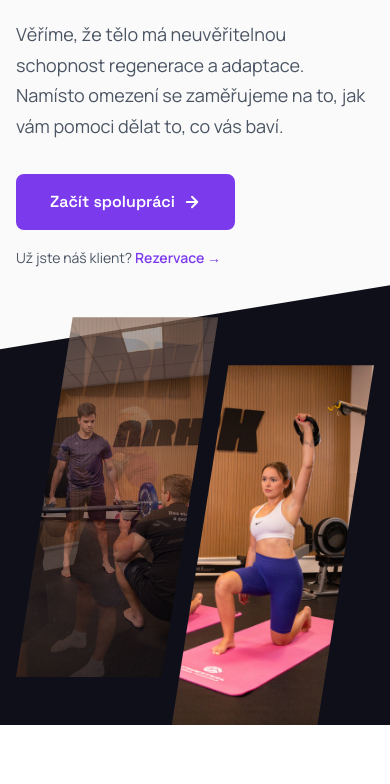
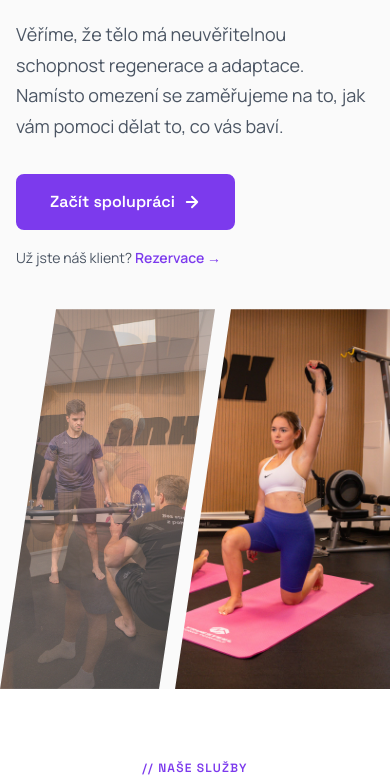
Before and after one commit to ARKSF/arksf-web, an Astro site: page / in a window 390 px wide. Shown: the part 285-1069 px from the top of the page. Built offline with nearby package versions, Linux system fonts and the light colour scheme; Astro itself is replaced by a stand-in of ours.

Commit message:
Hero 16: full-height photo slashes, mask reveal entrance
- Dark panel removed. The right side is the two photo slashes themselves,
  full hero height, the second bleeding off the right edge; the cut is a
  fixed offset so the // gap stays parallel.
- Entrance: masks open along the slashes (first top-down, second bottom-up)
  on expo ease-out while each photo settles from a slight zoom; the text
  rises in after. Reduced motion: static.
- `sizes` derived from each photo's aspect at ~90vh, so the larger slashes
  stay sharp.

Co-Authored-By: Claude Opus 5.5 <noreply@anthropic.com>

```diff
--- a/src/components/home/hero/HeroRound4.astro
+++ b/src/components/home/hero/HeroRound4.astro
@@ -1,9 +1,9 @@
 ---
 // Round 4 (16, the live hero): two slanted // windows built on the "//" mark from the section labels.
-// The right half is a dark panel cut on the same slant, so text and photos read as two sides.
-// On load: the panel wipes in, one slash drops from the top, the other rises from the bottom
-// (expo ease-out, photo settling from a slight zoom), the text follows. Each slash then crossfades
-// through a few photos. With prefers-reduced-motion there is no animation and no rotation.
+// Text on the left; on the right two full-height photo slashes, the second bleeding off the edge.
+// On load each slash is revealed by a mask: the first opens from the top down, the second from the
+// bottom up, while the photo settles from a slight zoom; then the text rises in. Each slash then
+// crossfades through a few photos. With prefers-reduced-motion there is no animation and no rotation.
 // The slant matches the // glyph of Space Grotesk (about 20° from vertical).
 // Photos and their focus points (the person's x position, %) are in photos.json → heroVariants.r4.
 import type { ImageMetadata } from 'astro';
@@ -30,11 +30,12 @@ const { hero } = home;
 const dark = (_v: number) => false;
 // The slashes are tall and narrow, so a photo is drawn much wider than its slot (object-fit: cover).
 // `sizes` states that drawn width, so the browser picks a file sharp enough for retina screens.
-const SLASH_SIZES = ['(max-width: 900px) 60vw, 480px', '(max-width: 900px) 120vw, 960px'];
+// A slash is about 90 % of the screen height tall; the drawn photo width is that height × the photo's
+// aspect ratio, which is what `sizes` tells the browser.
+const drawn = (img: ImageMetadata) => `(max-width: 900px) ${Math.round(380 * img.width / img.height)}px, calc(90vh * ${(img.width / img.height).toFixed(3)})`;
 ---
 {variants.map((v) => (
 <section class:list={['hero', `hero--v${v}`, dark(v) && 'hero--dark']} data-hero={offset + v} hidden={tools && offset + v !== chosen ? true : undefined}>
-    {v === 1 && <span class="h16-panel" aria-hidden="true"></span>}
 
     <div class="container hero-inner">
         <div class="hero-content">
@@ -47,6 +48,7 @@ const SLASH_SIZES = ['(max-width: 900px) 60vw, 480px', '(max-width: 900px) 120vw
             </div>
         </div>
 
+    </div>
     {v === 1 && (
         <div class="h16-slashes" data-slash-rotate>
             {hv.slashes.map((set, i) => (
@@ -54,14 +56,13 @@ const SLASH_SIZES = ['(max-width: 900px) 60vw, 480px', '(max-width: 900px) 120vw
                     <div class="h16-frame">
                         {set.map((ph, k) => (
                             <Image src={pic(ph.file)} alt={ph.alt} class:list={['h16-photo', k === 0 && 'is-on']} style={`--focus: ${ph.focus}%;`}
-                                    widths={[640, 960, 1280, 1600, 2000]} sizes={SLASH_SIZES[i]} quality={88} loading={k === 0 ? 'eager' : 'lazy'} />
+                                widths={[640, 960, 1280, 1600, 2000, 2400]} sizes={drawn(pic(ph.file))} quality={88} loading={k === 0 ? 'eager' : 'lazy'} />
                         ))}
                     </div>
                 </div>
             ))}
         </div>
     )}
-    </div>
 </section>
 ))}
 
@@ -124,21 +125,22 @@ const SLASH_SIZES = ['(max-width: 900px) 60vw, 480px', '(max-width: 900px) 120vw
     .hero--dark .hero-secondary strong { color: var(--color-text-inverse); }
 
     /* ── 16 Lomítka ── */
-    .h16-panel {
+    .hero--v1 { --cut: 120px; --gap: var(--space-16); }
+    .hero--v1 .hero-content { max-width: 520px; }
+    .hero--v1 .hero-inner { grid-template-columns: 1fr; }
+    .h16-slashes {
         position: absolute;
-        top: 0;
+        top: var(--header-height);
         bottom: 0;
+        left: 52%;
         right: 0;
-        left: calc(50% - var(--space-40));
-        background: var(--color-surface-inverse);
-        clip-path: polygon(var(--hero-cut) 0, 100% 0, 100% 100%, 0 100%);
+        display: flex;
     }
-    .hero--v1 { --hero-cut: 140px; }
-    .h16-slashes { position: relative; display: grid; grid-template-columns: 1fr 1fr; height: min(600px, 72vh); }
-    .h16-slash { position: relative; }
-    .h16-slash--1 { margin-right: -13%; }
-    .h16-slash--2 { margin-left: -13%; transform: translateY(var(--space-48)); }
-    .h16-frame { position: absolute; inset: 0; overflow: hidden; clip-path: polygon(28% 0, 100% 0, 72% 100%, 0 100%); }
+    .h16-slash { position: relative; flex: 1 1 0; }
+    .h16-slash--2 { margin-left: calc(var(--gap) - var(--cut)); }
+    .h16-frame { position: absolute; inset: 0; overflow: hidden; }
+    .h16-slash--1 .h16-frame { clip-path: polygon(var(--cut) 0, 100% 0, calc(100% - var(--cut)) 100%, 0 100%); }
+    .h16-slash--2 .h16-frame { clip-path: polygon(var(--cut) 0, 100% 0, 100% 100%, 0 100%); }
     .h16-frame :global(.h16-photo) {
         /* The person's x position in the photo (--focus) lands on the middle of the slash, at any size:
            translateX(%) is relative to the image's own width. */
@@ -150,39 +152,46 @@ const SLASH_SIZES = ['(max-width: 900px) 60vw, 480px', '(max-width: 900px) 120vw
         min-width: 100%;
         max-width: none;
         object-fit: cover;
-        transform: translateX(calc(var(--focus) * -1)); /* lint-allow: --focus is set per photo */
+        transform: translateX(calc(var(--focus) * -1));
         display: block;
         opacity: 0;
         transition: opacity var(--duration-reveal) var(--ease-standard);
     }
     .h16-frame :global(.h16-photo.is-on) { opacity: 1; }
 
-    /* Entrance */
-    @keyframes h16Panel { from { clip-path: polygon(calc(100% + var(--hero-cut)) 0, 100% 0, 100% 100%, 100% 100%); } to { clip-path: polygon(var(--hero-cut) 0, 100% 0, 100% 100%, 0 100%); } }
-    @keyframes h16Drop { from { transform: translateY(-115%); } to { transform: translateY(0); } }
-    @keyframes h16Rise { from { transform: translateY(115%); } to { transform: translateY(0); } }
-    @keyframes h16Settle { from { scale: 1.18; } to { scale: 1; } }
-    @keyframes h16Text { from { opacity: 0; transform: translateY(16px); } to { opacity: 1; transform: none; } }
+    /* Entrance: masks open along the slashes, photos settle, text follows */
+    @keyframes h16OpenDown {
+        from { clip-path: polygon(var(--cut) 0, 100% 0, 100% 0, var(--cut) 0); }
+        to { clip-path: polygon(var(--cut) 0, 100% 0, calc(100% - var(--cut)) 100%, 0 100%); }
+    }
+    @keyframes h16OpenUp {
+        from { clip-path: polygon(0 100%, 100% 100%, 100% 100%, 0 100%); }
+        to { clip-path: polygon(var(--cut) 0, 100% 0, 100% 100%, 0 100%); }
+    }
+    @keyframes h16Settle { from { scale: 1.15; } to { scale: 1; } }
+    @keyframes h16Text { from { opacity: 0; transform: translateY(12px); } to { opacity: 1; transform: none; } }
     @media (prefers-reduced-motion: no-preference) {
-        .h16-panel { animation: h16Panel var(--duration-reveal) var(--ease-out-expo) both; }
-        .h16-slash--1 .h16-frame { animation: h16Drop var(--duration-entrance) var(--ease-out-expo) calc(var(--duration-stagger) * 2) both; }
-        .h16-slash--2 .h16-frame { animation: h16Rise var(--duration-entrance) var(--ease-out-expo) calc(var(--duration-stagger) * 3) both; }
-        .h16-frame :global(.h16-photo) { animation: h16Settle calc(var(--duration-entrance) * 1.4) var(--ease-out-expo) calc(var(--duration-stagger) * 2) both; }
+        .h16-slash--1 .h16-frame { animation: h16OpenDown var(--duration-entrance) var(--ease-out-expo) calc(var(--duration-stagger) * 1) both; }
+        .h16-slash--2 .h16-frame { animation: h16OpenUp var(--duration-entrance) var(--ease-out-expo) calc(var(--duration-stagger) * 3) both; }
+        .h16-frame :global(.h16-photo) { animation: h16Settle calc(var(--duration-entrance) * 1.6) var(--ease-out-expo) calc(var(--duration-stagger) * 1) both; }
         .hero--v1 .hero-content > * { animation: h16Text var(--duration-reveal) var(--ease-out-expo) both; }
-        .hero--v1 .hero-content > :nth-child(1) { animation-delay: calc(var(--duration-stagger) * 4); }
-        .hero--v1 .hero-content > :nth-child(2) { animation-delay: calc(var(--duration-stagger) * 5); }
-        .hero--v1 .hero-content > :nth-child(3) { animation-delay: calc(var(--duration-stagger) * 6); }
-        .hero--v1 .hero-content > :nth-child(4) { animation-delay: calc(var(--duration-stagger) * 7); }
+        .hero--v1 .hero-content > :nth-child(1) { animation-delay: calc(var(--duration-stagger) * 5); }
+        .hero--v1 .hero-content > :nth-child(2) { animation-delay: calc(var(--duration-stagger) * 6); }
+        .hero--v1 .hero-content > :nth-child(3) { animation-delay: calc(var(--duration-stagger) * 7); }
+        .hero--v1 .hero-content > :nth-child(4) { animation-delay: calc(var(--duration-stagger) * 8); }
     }
 
     /* ── Responsive ── */
+    @media (max-width: 1024px) {
+        .hero--v1 .hero-content { max-width: 440px; }
+        .h16-slashes { left: 50%; }
+        .hero--v1 { --cut: 90px; }
+    }
     @media (max-width: 900px) {
-        .hero { min-height: auto; padding-top: calc(var(--header-height) + var(--space-40)); padding-bottom: var(--space-48); }
-        .hero-inner { grid-template-columns: 1fr; gap: var(--space-48); }
-        .h16-slashes { height: 360px; }
-        .hero--v1 { --hero-cut: 64px; }
-        .h16-panel { left: 0; top: auto; height: 440px; clip-path: polygon(0 var(--hero-cut), 100% 0, 100% 100%, 0 100%); }
-        @keyframes h16PanelUp { from { transform: translateY(100%); } to { transform: none; } }
-        .h16-panel { animation-name: h16PanelUp; }
+        .hero { min-height: auto; padding-top: calc(var(--header-height) + var(--space-40)); padding-bottom: 0; }
+        .hero--v1 { --cut: 56px; }
+        .hero--v1 .hero-content { max-width: none; }
+        .hero--v1 .hero-inner { gap: var(--space-40); }
+        .h16-slashes { position: relative; top: auto; left: auto; right: auto; bottom: auto; height: 380px; margin-top: var(--space-40); }
     }
 </style>
```
Lines whose indentation alone changed are shown as unchanged.
